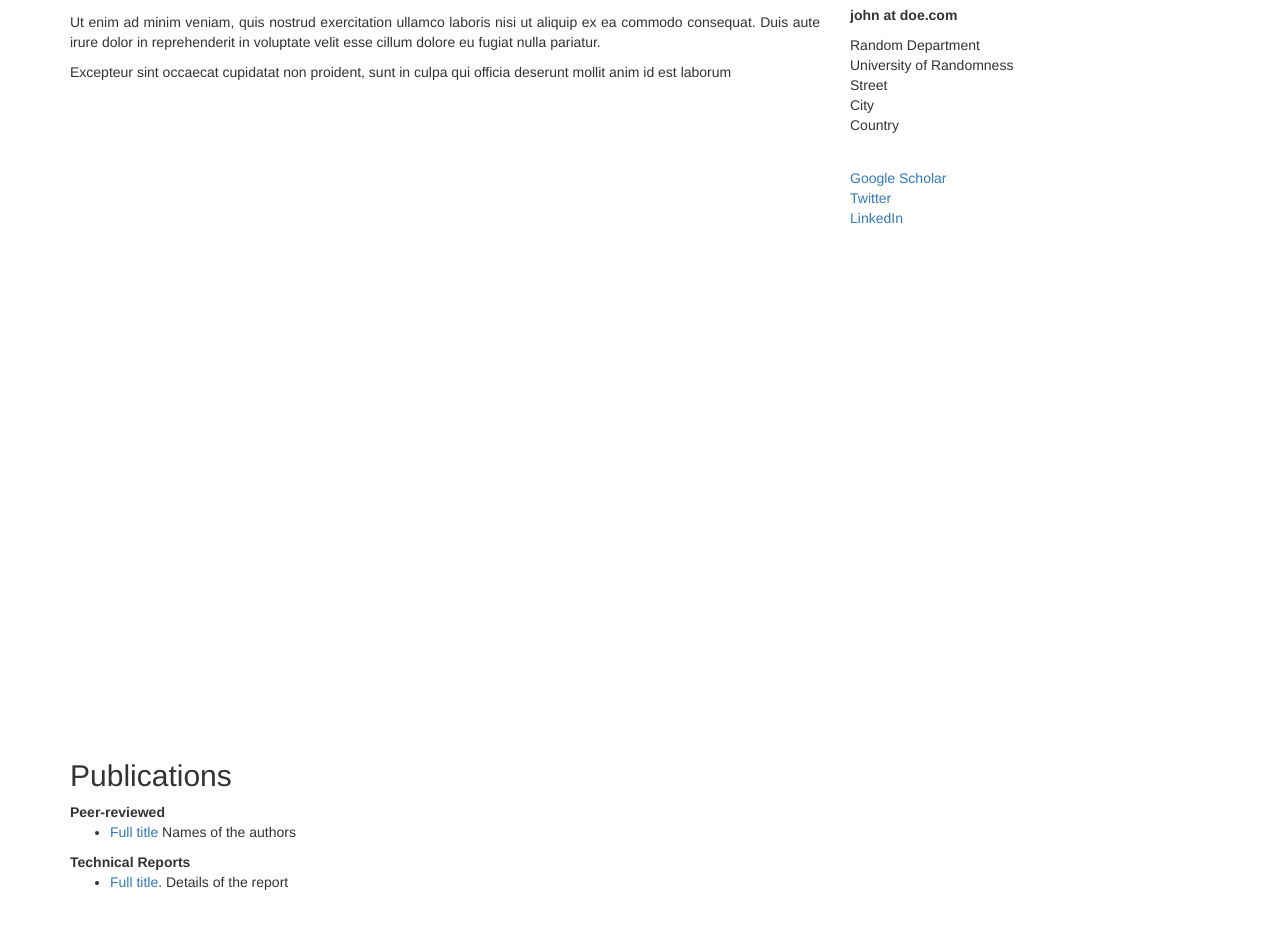
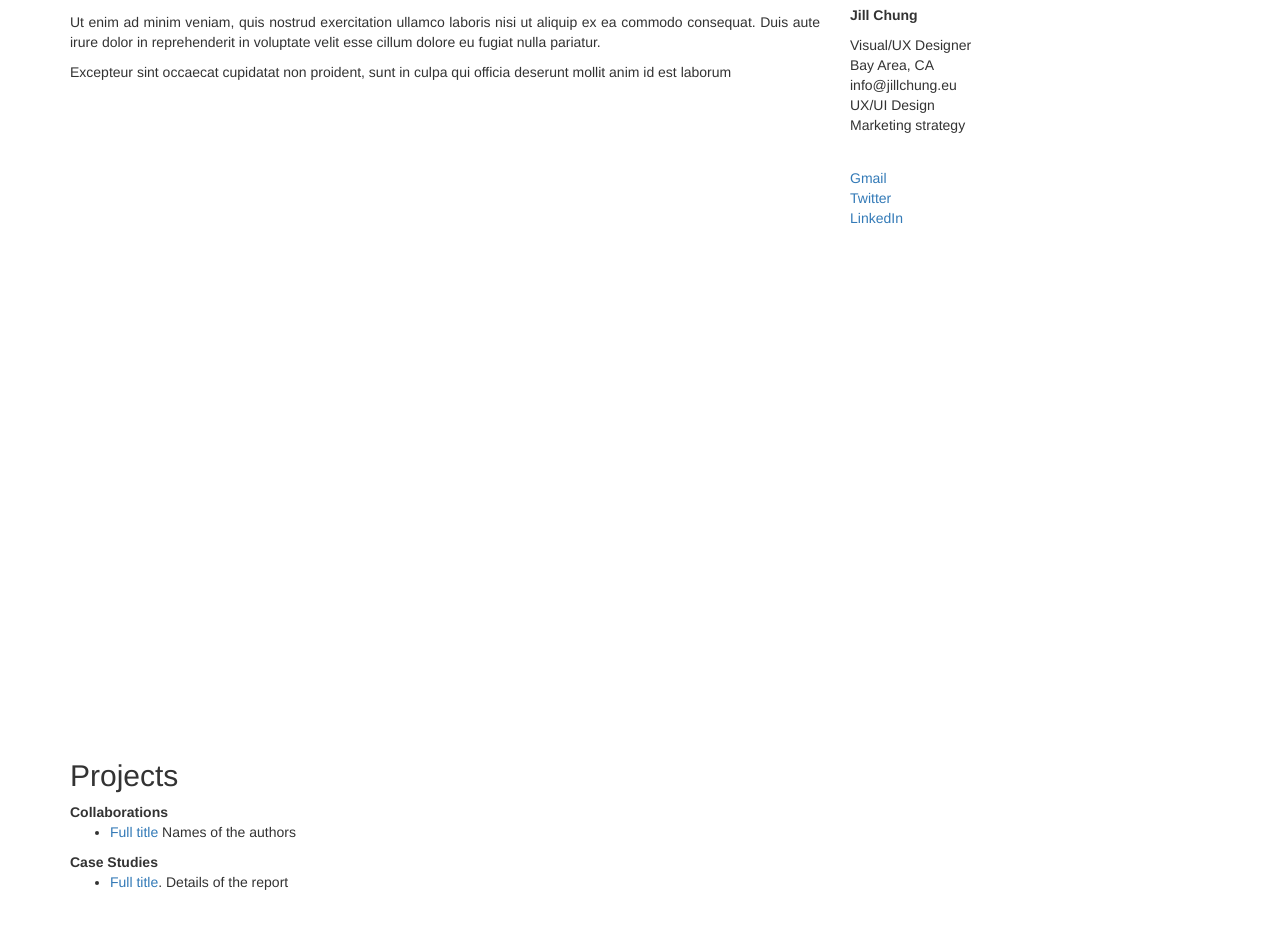
Before and after one commit to JillC-Design/JillC-Design.github.io, a plain HTML site: page index.html in a window 1280 px wide. Shown: the part 132-1060 px from the top of the page. Drawn offline with nearby package versions, Linux system fonts and the light colour scheme.

Commit message:
Update index.html

```diff
--- a/index.html
+++ b/index.html
@@ -65,19 +65,19 @@
             <!-- Contact Info on the Sidebar -->
             <div class="col-md-4">
                 <div style="font-family: 'Oswald', sans-serif; font-size: 32px;"><b>John Doe</b></div><br>
-                <p><b>john at doe.com</b><br>
-                <p>Random Department<br>
-                University of Randomness<br>
-                Street<br>
-                City <br>
-                Country<br>
+                <p><b>Jill Chung</b><br>
+                <p>Visual/UX Designer<br>
+                Bay Area, CA<br>
+                info@jillchung.eu<br>
+                UX/UI Design <br>
+                Marketing strategy<br>
                 </p>
             </div>
 
 
             <!-- Links on the Sidebar -->
             <div class="col-md-4" style="margin-top:2%">
-              <dd><a href="#">Google Scholar</a></dd>
+              <dd><a href="#">Gmail</a></dd>
               <dd><a href="#">Twitter</a></dd>
               <dd><a href="#">LinkedIn</a></dd>
             </div>
@@ -85,14 +85,14 @@
 
             <!-- Publications -->
             <div class="col-md-8" style="height: 100vh;">
-                <h2 id="publications">Publications</h2>
+                <h2 id="publications">Projects</h2>
 
-                <strong>Peer-reviewed</strong><br/>
+                <strong>Collaborations</strong><br/>
                 <ul>
                 <li class="paper" words="add, your, keywords, here"><a href="#">Full title</a> Names of the authors</li>
                 </ul>
 
-                <strong>Technical Reports</strong><br/>
+                <strong>Case Studies</strong><br/>
                 <ul>
                 <li class="paper" words="add, your, keywords, here"><a href="#">Full title</a>. Details of the report</li>
                 </ul>
```
